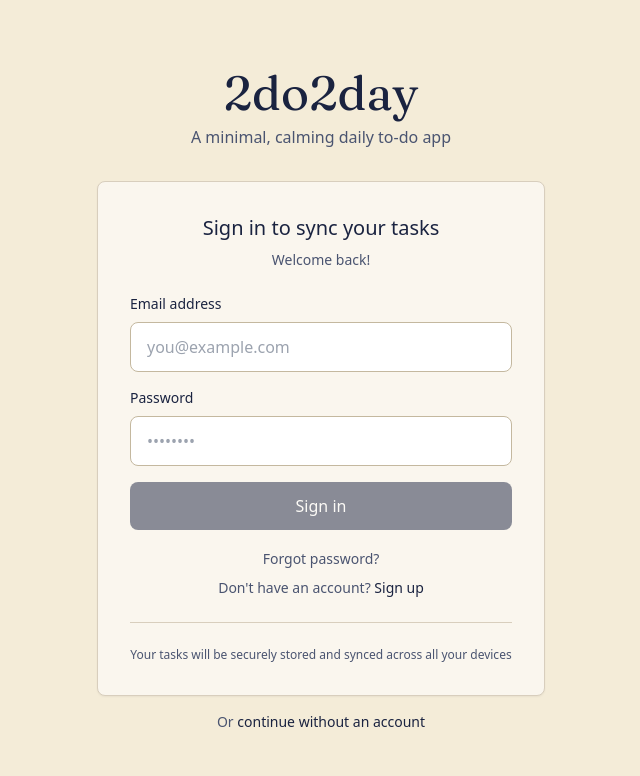
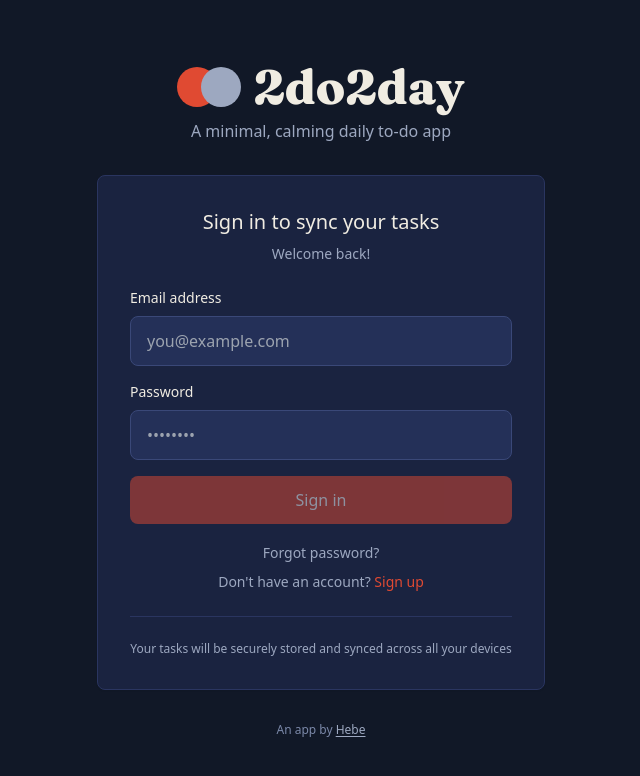
Before and after one commit to hebe/2do2day, a React (Vite) app: page / in a window 1280 px wide. Shown: the top 776 px of the page, without its empty margins (319-959 px from the left). Built offline with nearby package versions, Linux system fonts and the light colour scheme; no server answers.

Commit message:
Login page and logo tweaks

```diff
--- a/src/App.jsx
+++ b/src/App.jsx
@@ -88,7 +88,7 @@ function App() {
             <button
               onClick={() => setCurrentView('today')}
               aria-label="Go to Today"
-              className="mr-auto py-4 flex items-center gap-2 font-display text-xl md:text-2xl text-ink hover:opacity-80 transition-opacity"
+              className="mr-auto py-4 flex items-center gap-2 font-display text-xl md:text-2xl font-semibold text-ink hover:opacity-80 transition-opacity"
             >
               <svg
                 className="logo-mark w-7 h-5 md:w-8 md:h-6"
--- a/src/components/AuthView.jsx
+++ b/src/components/AuthView.jsx
@@ -86,7 +86,15 @@ function AuthView() {
       <div className="max-w-md w-full">
         {/* Logo/Header */}
         <div className="text-center mb-8">
-          <h1 className="font-display text-5xl font-normal text-ink mb-2">
+          <h1 className="font-display text-5xl font-extrabold text-ink mb-2 flex items-center justify-center gap-3">
+            <svg
+              className="logo-mark h-10 w-16"
+              viewBox="0 0 32 20"
+              aria-hidden="true"
+            >
+              <circle className="logo-accent" cx="10" cy="10" r="10" />
+              <circle className="logo-mono"   cx="22" cy="10" r="10" />
+            </svg>
             2do2day
           </h1>
           <p className="text-ink-muted">
@@ -231,19 +239,18 @@ function AuthView() {
           </div>
         </div>
 
-        {/* Optional: Continue without signing in */}
-        <div className="mt-4 text-center">
-          <p className="text-sm text-ink-muted">
-            Or{' '}
-            <button
-              onClick={() => {
-                // TODO: Implement "use without account" mode
-                alert('Local-only mode coming soon! For now, please sign in to use the app.')
-              }}
-              className="text-brand hover:text-brand-dark font-medium"
+        {/* Credit / contact */}
+        <div className="mt-8 text-center">
+          <p className="text-xs text-ink-faint">
+            An app by{' '}
+            <a
+              href="https://github.com/hebe"
+              target="_blank"
+              rel="noopener noreferrer"
+              className="text-ink-muted hover:text-ink underline underline-offset-2"
             >
-              continue without an account
-            </button>
+              Hebe
+            </a>
           </p>
         </div>
       </div>
--- a/src/components/SettingsView.jsx
+++ b/src/components/SettingsView.jsx
@@ -23,6 +23,20 @@ function SettingsView({ onSignOut }) {
       setUserEmail(user?.email)
     })
   }, [])
+
+  // Admin-only: total user count
+  const isAdmin = userEmail === 'hebedesign@gmail.com'
+  const [userCount, setUserCount] = useState(null)
+  useEffect(() => {
+    if (!isAdmin) return
+    supabase.rpc('user_count').then(({ data, error }) => {
+      if (error) {
+        console.warn('user_count rpc failed:', error.message)
+        return
+      }
+      setUserCount(data)
+    })
+  }, [isAdmin])
 
   const [dayStart, setDayStart] = useState(settings.dayStart)
   const [colorMode, setColorMode] = useState(settings.colorMode || 'auto')
@@ -241,6 +255,13 @@ function SettingsView({ onSignOut }) {
               <div className="text-xs text-ink-muted mt-1">Recurring Tasks</div>
             </div>
           </div>
+          {isAdmin && (
+            <div className="mt-4 pt-4 border-t border-edge text-center">
+              <span className="text-xs text-ink-faint">
+                Admin · {userCount ?? '—'} total {userCount === 1 ? 'user' : 'users'} on 2do2day
+              </span>
+            </div>
+          )}
         </div>
 
         {/* Color Mode Setting */}
--- a/src/store/useStore.js
+++ b/src/store/useStore.js
@@ -22,7 +22,7 @@ const useStore = create(
         snoozeOptions: [2, 5, 60, 'Tonight'],
         lastDayReset: null,
         backlogSortBy: 'recent', // 'recent', 'postponed', 'oldest'
-        colorMode: 'auto', // 'light', 'dark', or 'auto'
+        colorMode: 'dark', // 'light', 'dark' (riso navy), 'dark-2' (classic gray), or 'auto'
         categories: DEFAULT_CATEGORIES,
         todaySortBy: 'manual', // 'manual' or 'priority'
       },
```
